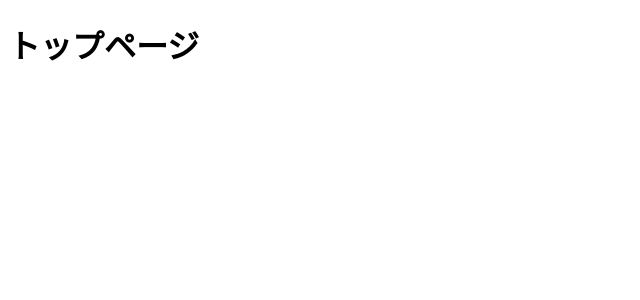
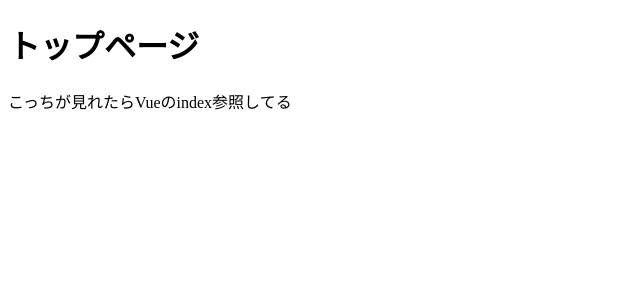
Before and after one commit to creamsoda09130/portfolio_vue, a Nuxt app: page / in a window 1280 px wide. Shown: the top 300 px of the page, without its empty margins (0-640 px from the left). Built offline with nearby package versions, Linux system fonts and the light colour scheme.

Commit message:
デプロイ用を追加

```diff
--- a/pages/index.vue
+++ b/pages/index.vue
@@ -1,3 +1,6 @@
 <template>
-  <h1>トップページ</h1>
+  <div class="page-content">
+    <h1>トップページ</h1>
+    <div>こっちが見れたらVueのindex参照してる</div>
+  </div>
 </template>
```
Also changed, not shown: package.json (+6 -1 lines).
